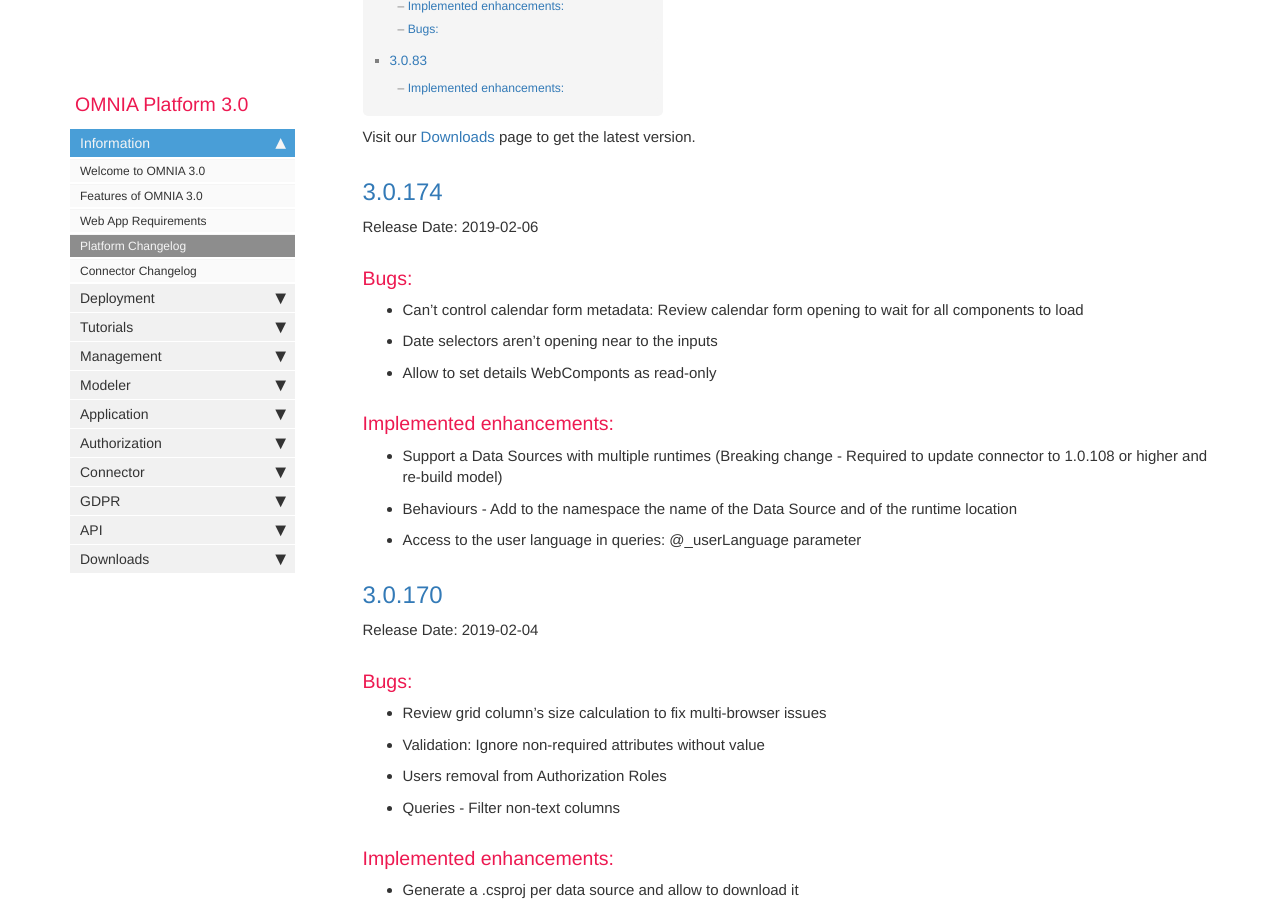
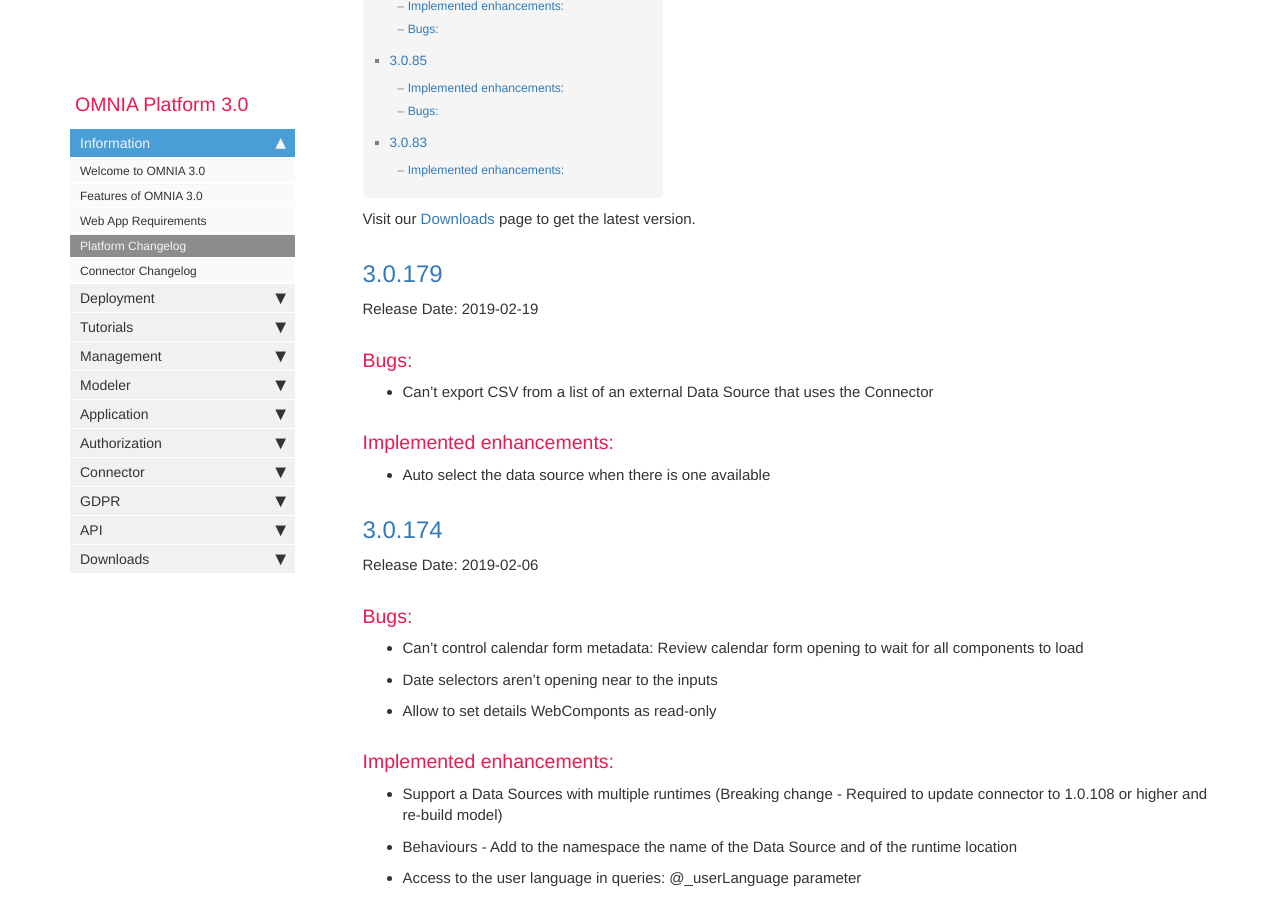
Before and after one commit to daniel8lopes/omnia3, a Jekyll site: the page built from docs/pages/omnia3/Introduction/omnia3_platformchangelog.md, in a window 1280 px wide and 900 px high, scrolled down 870 px. Built offline with Jekyll 4.4.1, drawn with Linux system fonts in a browser that asks for light colours; nearby versions of some CDN libraries; comment, search, counter and statistics services are not loaded; some of the changed text lies outside the part shown.

Commit message:
Version 3.0.179

```diff
--- a/docs/pages/omnia3/Introduction/omnia3_platformchangelog.md
+++ b/docs/pages/omnia3/Introduction/omnia3_platformchangelog.md
@@ -9,7 +9,15 @@ folder: omnia3
 
 Visit our [Downloads](/omnia3_downloads.html#platform) page to get the latest version.
 
+## [3.0.179](#3.0.174)
+Release Date: 2019-02-19
 
+### Bugs:
+ - Can't export CSV from a list of an external Data Source that uses the Connector
+
+### Implemented enhancements:
+
+ - Auto select the data source when there is one available
 
 ## [3.0.174](#3.0.174)
 Release Date: 2019-02-06
```
